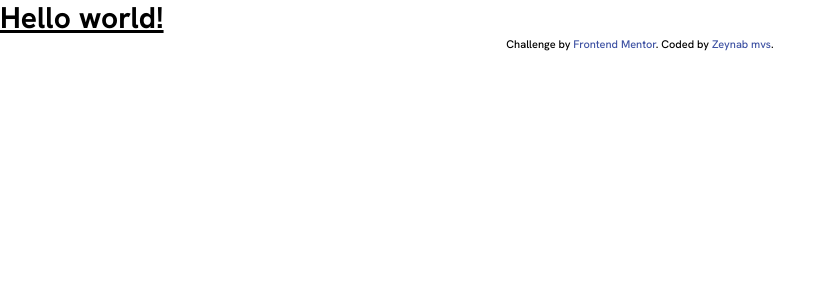
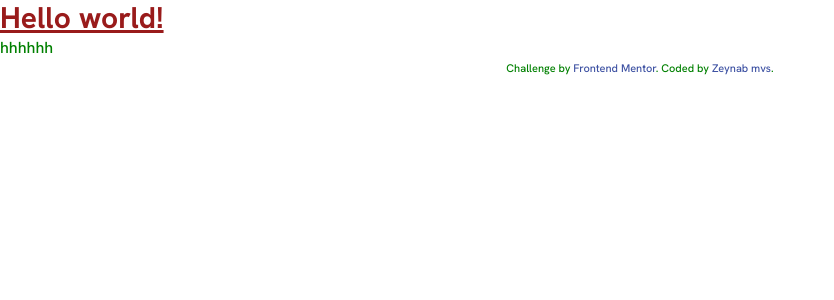
Before and after one commit to zeynabmvs/fem-result-summary-component, a React (Vite) app: page / in a window 1280 px wide. Shown: the top 300 px of the page, without its empty margins (0-834 px from the left). Built offline with nearby package versions, Linux system fonts and the light colour scheme.

Commit message:
change configs to use absolute path

```diff
--- a/src/App.tsx
+++ b/src/App.tsx
@@ -1,5 +1,10 @@
 function App() {
-  return <h1 className="text-3xl font-bold underline">Hello world!</h1>;
+  return (
+  <>
+  <h1 className="text-3xl font-bold underline text-red-800">Hello world!</h1>
+  <p>hhhhhh</p>
+  </>
+  );
 }
 
 export default App;
--- a/src/index.css
+++ b/src/index.css
@@ -24,7 +24,9 @@
     font-display: swap;
     src: url(/src/assets/fonts/static/HankenGrotesk-Medium.ttf) format("truetype");
   }
-
+  body {
+    color: green
+  }
 }
 
 .attribution {
--- a/src/main.tsx
+++ b/src/main.tsx
@@ -1,7 +1,7 @@
 import React from 'react'
 import ReactDOM from 'react-dom/client'
 import App from './App.tsx'
-import './index.css'
+import 'src/index.css'
 
 ReactDOM.createRoot(document.getElementById('root')!).render(
   <React.StrictMode>
--- a/vite.config.ts
+++ b/vite.config.ts
@@ -1,8 +1,15 @@
-import { defineConfig } from 'vite'
-import react from '@vitejs/plugin-react'
+import { defineConfig } from "vite";
+import react from "@vitejs/plugin-react";
 
 // https://vitejs.dev/config/
 export default defineConfig({
   plugins: [react()],
-  base: "/fem_result_component/"
-})
+  base: "/fem_result_component/",
+  resolve: {
+    alias: {
+      src: "/src",
+      components: "/src/components",
+      assets: "/src/assets/",
+    },
+  },
+});
```
Also changed, not shown: tsconfig.json (+9 -1 lines).
